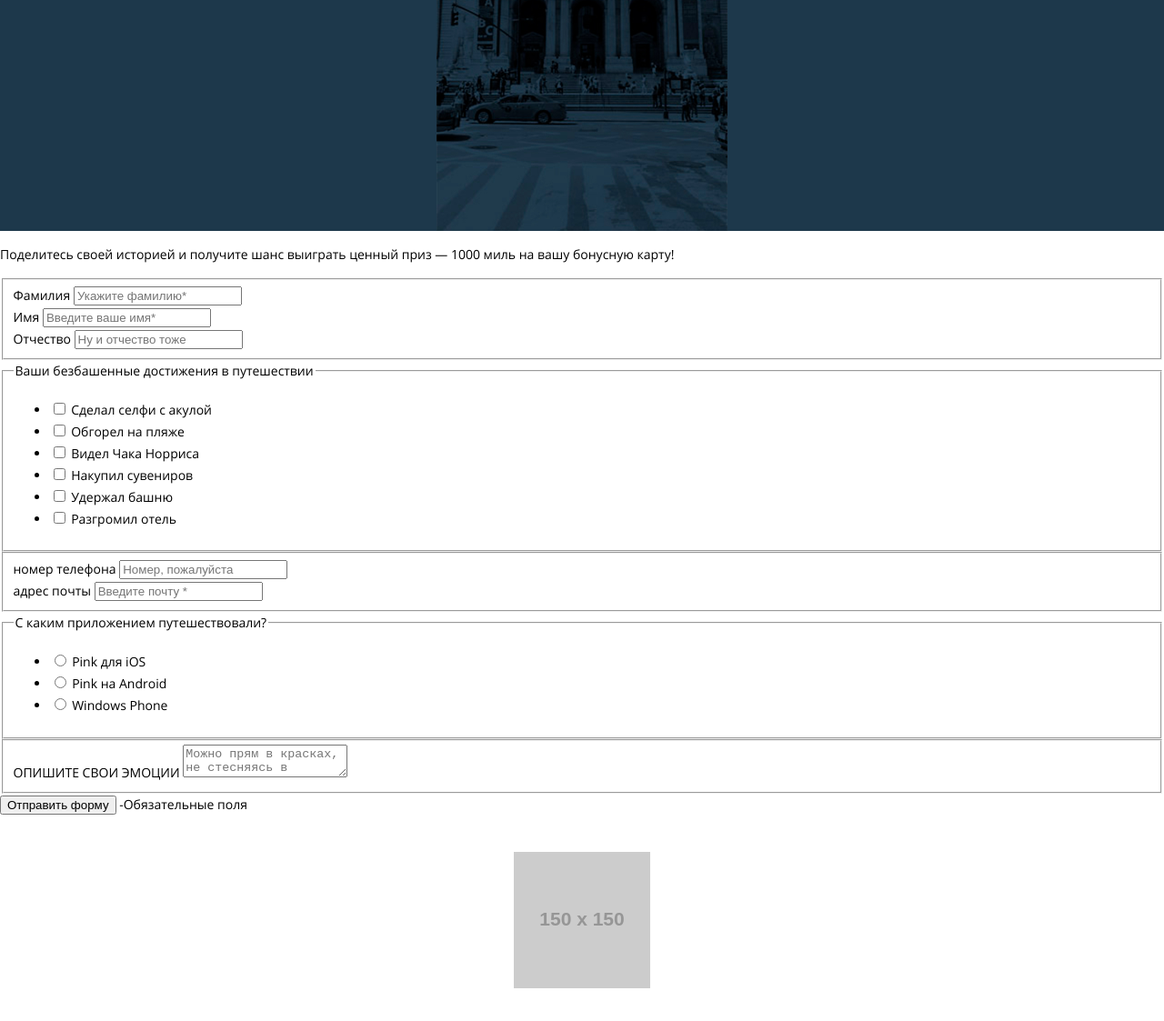
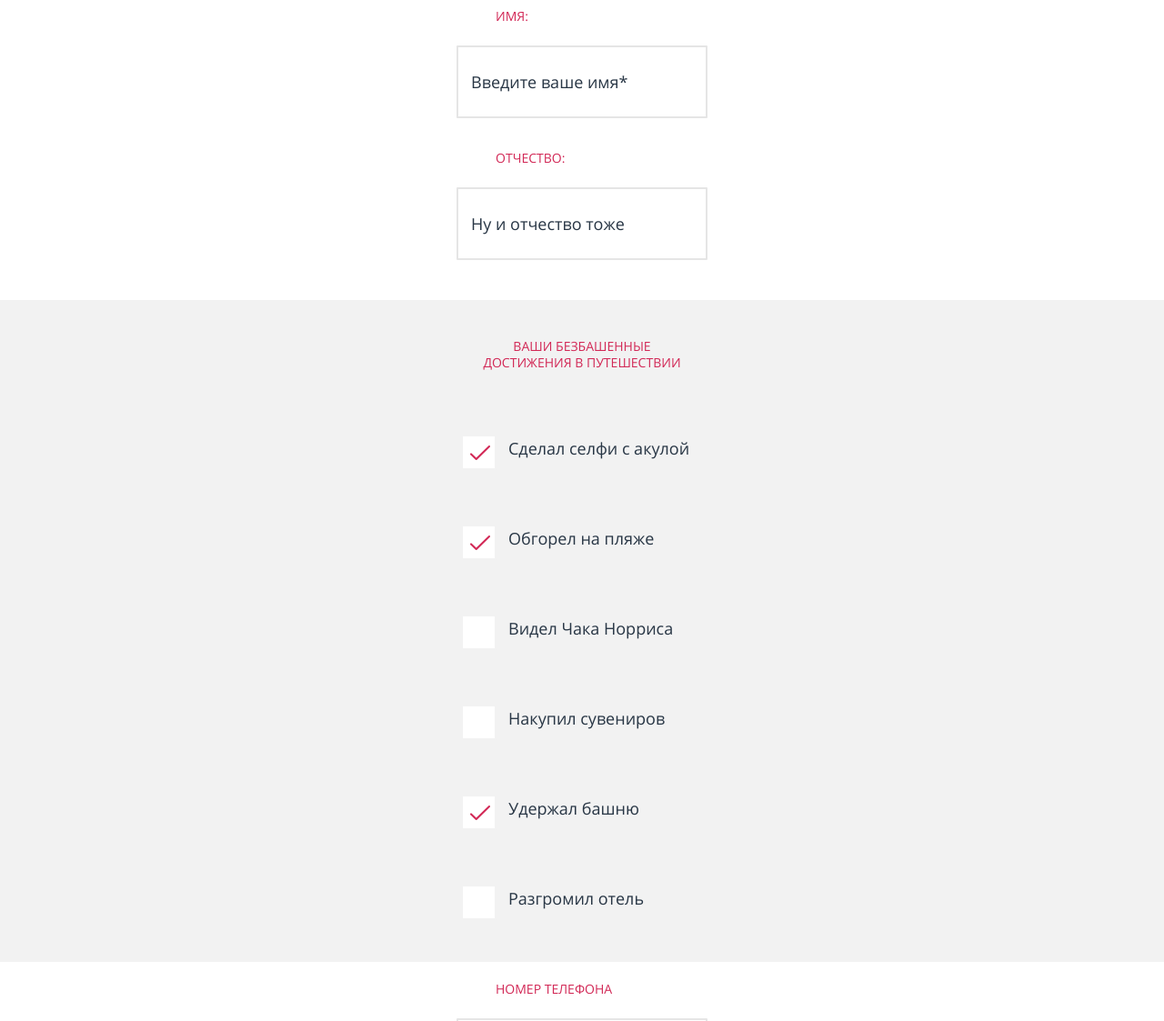
Before and after one commit to AsselTass/1422079-pink-21, a website: page source/form.html in a window 1280 px wide. Shown: the part 620-1743 px from the top of the page at 91% size. Drawn offline with nearby package versions, Linux system fonts and the light colour scheme; files that its build step writes are made by us from their sources; placeholder pictures from the web are drawn by us.

Commit message:
Стилизация страницы формы

```diff
--- a/source/form.html
+++ b/source/form.html
@@ -3,36 +3,42 @@
   <head>
     <meta charset="utf-8">
     <title>HTML Academy: Пинк</title>
+    <meta name="viewport" content="width=device-width, initial-scale=1">
     <link rel="stylesheet" href="css/style.css">
   </head>
   <body>
-    <header class="main-header">
+    <header class="main-header main-header--menu-closed">
       <div class="main-header__wrapper">
-        <nav class="site-nav">
+        <div class="main-header__logo">
+          <div class="main-header__logo-wrapper">
+            <a class="main-header__img">
+              <img alt="Логотип" src="img/pink.svg">
+            </a>
+            <button class="main-header__toggle" type="button"><span class="visually-hidden">Открыть меню</span></button>
+          </div>
+        </div>
+        <nav class="main-header__nav site-nav">
           <div class="site-nav__wrapper">
-            <a class="site-nav__logo">
-              <img alt="Логотип" src="https://via.placeholder.com/150x150">
-            </a>
+            <div class="site-nav__content-wrapper">
               <ul class="site-nav__list">
                 <li class="site-nav__item">
-                <a href="index.html">ГЛАВНАЯ</a>
+                  <a class="site-nav__link" href="index.html">Главная</a>
                 </li>
                 <li class="site-nav__item">
-                <a href="photo.html">ФОТОГРАФИИ</a>
+                  <a class="site-nav__link" href="photo.html">Фотографии</a>
                 </li>
                 <li class="site-nav__item">
-                <a href="form.html">КОНКУРС</a>
+                  <a class="site-nav__link" href="form.html">Конкурс</a>
                 </li>
                 <li class="site-nav__item">
-                <a href="https://htmlacademy.ru/intensive/adaptive">HTML ACADEMY</a>
+                  <a class="site-nav__link" href="https://htmlacademy.ru/intensive/adaptive">HTML Academy</a>
                 </li>
               </ul>
-            <button class="site-nav__toggle" type="button"><img class="site-nav__icon" src="https://via.placeholder.com/150x150" alt="menu-toggle"><span class="visually-hidden"></span>
-            </button>
+            </div>
           </div>
         </nav>
-        <section class="header-slogan">
-          <div class="header-slogan__wrapper">
+        <section class="main-header__slogan header-slogan  header-slogan__inner-page">
+          <div class="main-header__slogan-wrapper header-slogan__wrapper">
             <h2 class="header-slogan__text">Конкурс на самое безбашенное путешествие с Пинк</h2>
         </div>
         </section>
@@ -50,15 +56,18 @@
             <div class="form__section">
               <fieldset class="form__section-wrapper">
                 <div class="form__row">
-                  <label class="form__textfield-label" for="user-surname">Фамилия</label>
+                  <legend class="form__textfield-label">Фамилия:</legend>
+                  <label class="form__textfield-label visually-hidden" for="user-surname">Фамилия</label>
                   <input class="form__textfield" id="user-surname" type="text" name="surname" placeholder="Укажите фамилию*" required>
                 </div>
                 <div class="form__row">
-                  <label class="form__textfield-label" for="user-name">Имя</label>
+                  <legend class="form__textfield-label">Имя:</legend>
+                  <label class="visually-hidden" for="user-name">Имя</label>
                   <input class="form__textfield" id="user-name" type="text" name="name" placeholder="Введите ваше имя*" required>
                 </div>
                 <div class="form__row">
-                  <label class="form__textfield-label" for="user-patronymic">Отчество</label>
+                  <legend class="form__textfield-label">Отчество:</legend>
+                  <label class="visually-hidden" for="user-patronymic">Отчество</label>
                   <input class="form__textfield" id="user-patronymic" type="text" name="patronymic" placeholder="Ну и отчество тоже">
                 </div>
               </fieldset>
@@ -68,27 +77,27 @@
                 <legend class="form__section-title">Ваши безбашенные достижения в путешествии</legend>
                 <ul class="form__checklist checklist">
                   <li class="checklist__item">
-                    <input class="form__checkbox-item" type="checkbox" name="photo-shark" id="shark-checkbox">
+                    <input class="form__checkbox-item visually-hidden" type="checkbox" name="photo-shark" id="shark-checkbox" checked>
                     <label class="form__checkbox-label" for="shark-checkbox">Сделал селфи с акулой</label>
                   </li>
                   <li class="checklist__item">
-                    <input class="form__checkbox-item" type="checkbox" name="plage" id="plage-checkbox">
+                    <input class="form__checkbox-item visually-hidden" type="checkbox" name="plage" id="plage-checkbox" checked>
                     <label class="form__checkbox-label" for="plage-checkbox">Обгорел на пляже</label>
                   </li>
                   <li class="checklist__item">
-                    <input class="form__checkbox-item" type="checkbox" name="norris" id="norris-checkbox">
+                    <input class="form__checkbox-item visually-hidden" type="checkbox" name="norris" id="norris-checkbox">
                     <label class="form__checkbox-label" for="norris-checkbox">Видел Чака Норриса</label>
                   </li>
                   <li class="checklist__item">
-                    <input class="form__checkbox-item" type="checkbox" name="souvenir" id="souvenir-checkbox">
+                    <input class="form__checkbox-item visually-hidden" type="checkbox" name="souvenir" id="souvenir-checkbox">
                     <label class="form__checkbox-label" for="souvenir-checkbox">Накупил сувениров</label>
                   </li>
                   <li class="checklist__item">
-                    <input class="form__checkbox-item" type="checkbox" name="castle" id="castle-checkbox">
+                    <input class="form__checkbox-item visually-hidden" type="checkbox" name="castle" id="castle-checkbox" checked>
                     <label class="form__checkbox-label" for="castle-checkbox">Удержал башню</label>
                   </li>
                   <li class="checklist__item">
-                    <input class="form__checkbox-item" type="checkbox" name="hotel" id="hotel-checkbox">
+                    <input class="form__checkbox-item visually-hidden" type="checkbox" name="hotel" id="hotel-checkbox">
                     <label class="form__checkbox-label" for="hotel-checkbox">Разгромил отель</label>
                   </li>
                 </ul>
@@ -97,11 +106,13 @@
             <div class="form__section">
               <fieldset class="form__section-wrapper">
                 <div class="form__row">
-                  <label class="form__textfield-label" for="user-phone">номер телефона</label>
+                  <legend class="form__textfield-label">номер телефона</legend>
+                  <label class="visually-hidden" for="user-phone">номер телефона</label>
                   <input class="form__textfield" id="user-phone" type="tel" name="tel-number" placeholder="Номер, пожалуйста">
                 </div>
                 <div class="form__row">
-                  <label class="form__textfield-label" for="user-email">адрес почты</label>
+                  <legend class="form__textfield-label">адрес почты</legend>
+                  <label class="visually-hidden" for="user-email">адрес почты</label>
                   <input class="form__textfield" id="user-email" type="email" name="email" placeholder="Введите почту *" required>
                 </div>
               </fieldset>
@@ -111,15 +122,15 @@
                 <legend class="form__section-title">С каким приложением путешествовали?</legend>
                 <ul class="form__radiolist radiolist">
                   <li class="radiolist__item">
-                    <input class="form__radio-item" type="radio" name="platform" value="ios" id="ios-radio">
+                    <input class="form__radio-item visually-hidden" type="radio" name="platform" value="ios" id="ios-radio" checked>
                     <label class="form__radio-text" for="ios-radio">Pink для iOS</label>
                   </li>
                   <li class="radiolist__item">
-                    <input class="form__radio-item" type="radio" name="platform" value="android" id="android-radio">
+                    <input class="form__radio-item visually-hidden" type="radio" name="platform" value="android" id="android-radio">
                     <label class="form__radio-text" for="android-radio">Pink на Android</label>
                   </li>
                   <li class="radiolist__item">
-                    <input class="form__radio-item" type="radio" name="platform" value="windows" id="windows-radio">
+                    <input class="form__radio-item visually-hidden" type="radio" name="platform" value="windows" id="windows-radio">
                     <label class="form__radio-text" for="windows-radio">Windows Phone</label>
                   </li>
                 </ul>
@@ -127,39 +138,56 @@
             </div>
             <div class="form__section">
               <fieldset class="form__section-wrapper">
-                <div class="form__row">
-                  <label class="form__textfield-label" for="form-comment">ОПИШИТЕ СВОИ ЭМОЦИИ</label>
+                <div class="form__row comment-field">
+                  <legend class="form__section-title">ОПИШИТЕ СВОИ ЭМОЦИИ</legend>
+                  <label class="form__textfield-label visually-hidden" for="form-comment">ОПИШИТЕ СВОИ ЭМОЦИИ</label>
                   <textarea class="form__commentfield" id="form-comment" placeholder="Можно прям в красках, не стесняясь в выражениях"></textarea>
                 </div>
               </fieldset>
             </div>
+            <div class="form__row">
               <button class="form__request-button" type="submit" aria-label="Кнопка отправить">Отправить форму</button>
+            </div>
+            <div class="form__row">
               <span>-Обязательные поля</span>
+            </div>
           </form>
         </div>
       </div>
     </main>
     <footer class="page-footer">
       <div class="page-footer__wrapper">
-        <a><img alt="Логотип" src="https://via.placeholder.com/150x150"></a>
+        <a><img alt="Логотип" src="img/logotype-blue-tablet.svg"></a>
         <section class="footer-social">
           <h2 class="visually-hidden">Социальные сети</h2>
           <ul class="social-list">
             <li>
               <a class="social-list__item social-list__item--twitter-icon" href="#" aria-label="Твиттер">
+                <svg width="54" height="54" viewBox="0 0 54 54" fill="none" xmlns="http://www.w3.org/2000/svg">
+                  <circle opacity="0.1" cx="27" cy="27" r="25.5" fill="white" stroke="#283645" stroke-width="3"/>
+                  <path d="M29.5641 20.1689C30.2458 19.9538 30.9837 19.9439 31.6719 20.1405C32.3602 20.3371 32.9633 20.7301 33.3947 21.2632C34.1053 21.0538 34.8055 20.816 35.5263 20.6066C35.5164 20.9258 35.4299 21.2391 35.2732 21.5237C35.1165 21.8084 34.8935 22.0574 34.6201 22.2528C34.8726 22.2788 35.1281 22.2511 35.3673 22.172C35.6064 22.0928 35.8228 21.9642 36 21.7961C35.901 22.2099 35.6999 22.597 35.4123 22.9271C35.1247 23.2572 34.7585 23.5214 34.3421 23.6992C34.095 29.9699 30.9748 34.1662 23.6533 33.9949H23.1487C22.7059 33.9949 18.7311 33.5667 18 32.2441C19.752 32.4899 21.5389 32.0976 22.984 31.1498C21.9542 30.8643 20.1316 30.7026 19.8227 28.4093C20.2108 28.5434 20.6321 28.5731 21.0378 28.495C19.7609 27.7052 18.3398 27.0391 18.4222 24.9933C18.8196 25.2988 19.3269 25.4551 19.8432 25.431C19.1018 25.2026 17.7529 22.3099 18.8959 20.8255C20.8215 22.5478 22.8604 24.1749 26.4851 24.3367C26.7117 22.2052 27.6899 20.7779 29.5641 20.1689Z" fill="#D22856"/>
+                </svg>
               </a>
             </li>
             <li>
               <a class="social-list__item social-list__item--facebook-icon" href="#" aria-label="Фейсбук">
+                <svg width="54" height="54" viewBox="0 0 54 54" fill="none" xmlns="http://www.w3.org/2000/svg">
+                  <circle opacity="0.1" cx="27" cy="27" r="25.5" fill="white" stroke="#283645" stroke-width="3"/>
+                  <path d="M29.5087 21.1932H32V18H29.0208C25.7612 18.1711 24.5986 20.2714 25.0761 23.8163H23V27.1521H25.0761V36H29.0208V27.1521H31.9792V23.8163H29.0104C28.9896 22.8184 28.9689 21.5259 29.5087 21.1932Z" fill="#D22856"/>
+                </svg>
               </a>
             </li>
             <li>
               <a class="social-list__item social-list__item--youtube-icon" href="#" aria-label="Ютуб">
+                <svg width="54" height="54" viewBox="0 0 54 54" fill="none" xmlns="http://www.w3.org/2000/svg">
+                  <circle opacity="0.1" cx="27" cy="27" r="25.5" fill="white" stroke="#283645" stroke-width="3"/>
+                  <path d="M23.8336 33.8089C23.6463 33.9278 23.4247 33.9941 23.1963 33.9996C22.9678 34.0051 22.7426 33.9495 22.5487 33.8398C22.3548 33.7301 22.2007 33.571 22.1056 33.3824C22.0106 33.1938 21.9787 32.984 22.014 32.779V22.221C21.9787 22.016 22.0106 21.8062 22.1056 21.6176C22.2007 21.429 22.3548 21.2699 22.5487 21.1602C22.7426 21.0505 22.9678 20.9949 23.1963 21.0004C23.4247 21.0059 23.6463 21.0722 23.8336 21.1911L36.2333 26.6928C37.2556 27.1382 37.2556 27.8618 36.2333 28.3072L23.8336 33.8089Z" fill="#D22856"/>
+                </svg>
               </a>
             </li>
           </ul>
           <div class="footer-copyright">
-            <p>Разработано <a href="https://htmlacademy.ru/intensive/htmlcss"><img alt="Логотип" src="https://via.placeholder.com/150x150"></a></p>
+            <p>Разработано <a href="https://htmlacademy.ru/intensive/htmlcss"><img alt="Логотип" src="img/html-academy.svg"></a></p>
           </div>
         </section>
       </div>
--- /dev/null
+++ b/source/less/checklist.less
@@ -0,0 +1,4 @@
+
+.checklist__item {
+  padding: 29px 0 40px 79px;
+}
--- /dev/null
+++ b/source/less/comment-field.less
@@ -0,0 +1,4 @@
+
+.comment-field .form__section-title {
+  padding: 27px 51px 22px;
+}
--- a/source/less/description.less
+++ b/source/less/description.less
@@ -1,5 +1,5 @@
 .description {
-  background: @bg-grey;
+  background: @lightgrey;
 }
 
 .description__wrapper {
--- a/source/less/fonts.less
+++ b/source/less/fonts.less
@@ -20,7 +20,7 @@
 @font-face {
   font-family: "Open Sans";
   font-weight: 700;
-  font-style: bold;
+  font-style: normal;
   font-display: swap;
   src:
     url("../fonts/opensansbold.woff2") format("woff2"),
--- /dev/null
+++ b/source/less/form.less
@@ -0,0 +1,137 @@
+.form {
+  display: flex;
+  flex-direction: column;
+}
+
+.form__section-wrapper {
+  max-width: 320px;
+  margin: 0 auto;
+  border: none;
+  padding: 15px 22px;
+}
+
+.form__section--gray {
+  background-color: @lightgrey;
+}
+
+.form__row {
+  padding: 0 22px 29px;
+  margin: 0 auto;
+}
+
+.form__section-title,
+.form__textfield-label {
+  padding: 42px 51px 26px;
+  font-size: 14px;
+  font-style: normal;
+  font-weight: 400;
+  line-height: 18px;
+  text-align: center;
+  color: @pinkyred;
+  text-transform: uppercase;
+}
+
+.form__textfield-label {
+  line-height: 30px;
+  padding: 0 0 17px 43px;
+  text-align: left;
+}
+
+.form__checklist,
+.form__radiolist {
+  .margin-unset();
+  list-style: none;
+  padding-left: 0;
+}
+
+.form__textfield,
+.form__commentfield {
+  box-sizing: border-box;
+  border: 2px solid @grey;
+  border-radius: 1px;
+  font-size: 18px;
+  font-weight: 400;
+  line-height: 30px;
+  text-align: left;
+  padding: 23px 0 23px 14px;
+  width: 276px;
+  font-family: "Open Sans", "Arial", sans-serif;
+
+  &::placeholder {
+    color: @togglemenublue;
+    opacity: 1;
+  }
+}
+
+.form__commentfield {
+  padding: 22px 20px 94px;
+}
+
+.form__checkbox-label,
+.form__radio-text {
+  font-size: 18px;
+  font-weight: 400;
+  line-height: 30px;
+  text-align: left;
+  position: relative;
+  display: block;
+  cursor: pointer;
+  user-select: none;
+}
+
+.form__checkbox-item + .form__checkbox-label::before {
+  content: "";
+  position: absolute;
+  left: -52px;
+  width: 35px;
+  height: 35px;
+  background: @white;
+  border: 2px solid @lightgrey;
+  border-radius: 1px;
+}
+
+.form__checkbox-item:checked + .form__checkbox-label::after {
+  content: "";
+  position: absolute;
+  top: 12px;
+  left: -42px;
+  width: 22px;
+  height: 16px;
+  background-image: url("../img/tick.svg");
+  color: @pinkyred;
+}
+
+.form__radio-item + .form__radio-text::before {
+  content: "";
+  position: absolute;
+  left: -52px;
+  width: 37px;
+  height: 37px;
+  background: @white;
+  border: 2px solid @lightgrey;
+  border-radius: 50%;
+}
+
+.form__radio-item:checked + .form__radio-text::after {
+  content: "";
+  position: absolute;
+  left: -39px;
+  width: 15px;
+  height: 15px;
+  top: 12px;
+  background-color: @pinkyred;
+  border-radius: 50%;
+}
+
+.form__request-button {
+  padding: 23px 45px;
+  font-weight: bold;
+  font-size: 18px;
+  line-height: 30px;
+  color: @white;
+  background-color: @green;
+  border: 2px solid @green;
+  border-radius: 1px;
+  margin-top: 8px;
+  margin-bottom: 17px;
+}
--- a/source/less/global.less
+++ b/source/less/global.less
@@ -6,6 +6,7 @@ body {
   margin: 0;
   font-family: "Open Sans", "Arial", sans-serif;
   min-width: 320px;
+  color: @togglemenublue;
 }
 
 .visually-hidden {
--- /dev/null
+++ b/source/less/page-inner.less
@@ -0,0 +1,14 @@
+.page-inner__header {
+  max-width: 320px;
+  margin: 0 auto;
+  text-align: center;
+}
+
+.page-inner__text {
+  .margin-unset();
+  padding: 54px 20px 30px;
+  font-size: 14px;
+  font-weight: 400;
+  line-height: 30px;
+  text-align: center;
+}
--- /dev/null
+++ b/source/less/radiolist.less
@@ -0,0 +1,3 @@
+.radiolist__item {
+  padding: 26px 0 36px 90px;
+}
--- a/source/less/site-nav.less
+++ b/source/less/site-nav.less
@@ -3,12 +3,12 @@
 }
 
 .site-nav__content-wrapper {
-  max-width: 320px;
   display: flex;
   flex-direction: column;
   justify-content: center;
   margin: 0 auto;
   position: relative;
+  background: @togglemenublue;
 }
 
 .site-nav__list {
@@ -30,7 +30,6 @@
   display: block;
   padding: 25px 88px;
   text-transform: uppercase;
-  background: @togglemenublue;
   border-top: 1px solid fade(@white, 15%);
   border-bottom: 1px solid @black;
 }
--- a/source/less/style.less
+++ b/source/less/style.less
@@ -17,3 +17,8 @@
 @import "footer-copyright";
 @import "description-header.less";
 @import "pagination.less";
+@import "form.less";
+@import "page-inner.less";
+@import "checklist.less";
+@import "radiolist.less";
+@import "comment-field.less";
--- a/source/less/variables.less
+++ b/source/less/variables.less
@@ -1,9 +1,10 @@
 @white: #ffffff;
 @black: #000000;
 @grey: #e5e5e5;
-@bg-grey: #f2f2f2;
+@lightgrey: #f2f2f2;
 @pinkyred: #d22856;
 @darkblue: #1d2631;
 @togglemenublue: #283645;
 @lightblack: fade(@black, 30%);
 @middleblue: #1d384b;
+@green: #2AAB6D;
```
Also changed, not shown: source/less/header-slogan.less (+6 -1 lines), source/less/main-header.less (+4 -3 lines), source/img/tick.svg (added). Lines whose indentation alone changed are shown as unchanged.
